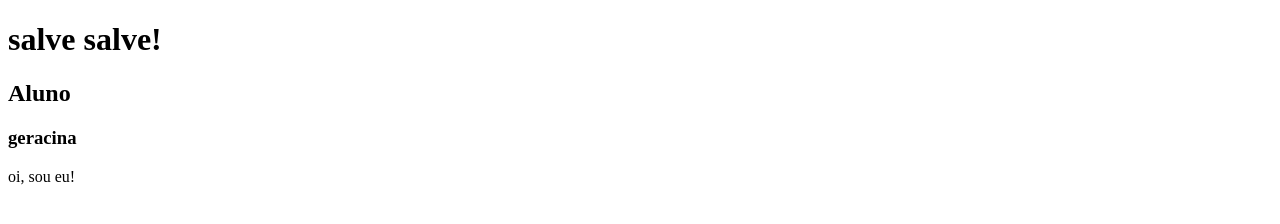
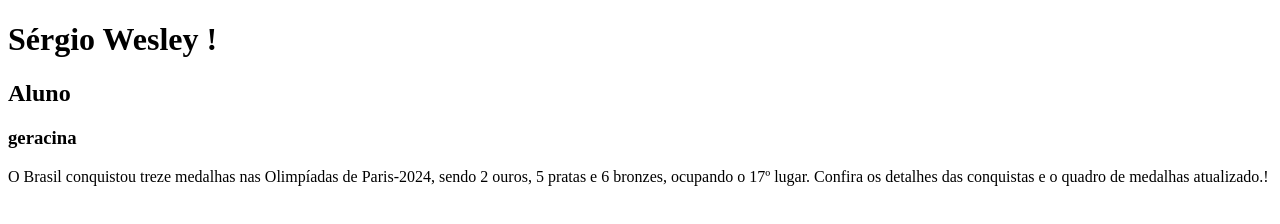
Before and after one commit to Swgomess/VCSMS13A2, a plain HTML site: page index.html in a window 1280 px wide. Drawn offline with Linux system fonts and the light colour scheme.

Commit message:
Update index.html

```diff
--- a/index.html
+++ b/index.html
@@ -6,9 +6,9 @@
     <title>meu querido site</title>
 </head>
 <body>
-   <h1>salve salve!</h1>
+   <h1>Sérgio Wesley !</h1>
    <h2>Aluno</h2>
    <h3>geracina</h3>
-   <span>oi, sou eu!</span>
+   <span>O Brasil conquistou treze medalhas nas Olimpíadas de Paris-2024, sendo 2 ouros, 5 pratas e 6 bronzes, ocupando o 17º lugar. Confira os detalhes das conquistas e o quadro de medalhas atualizado.!</span>
 </body>
 </html>
```
